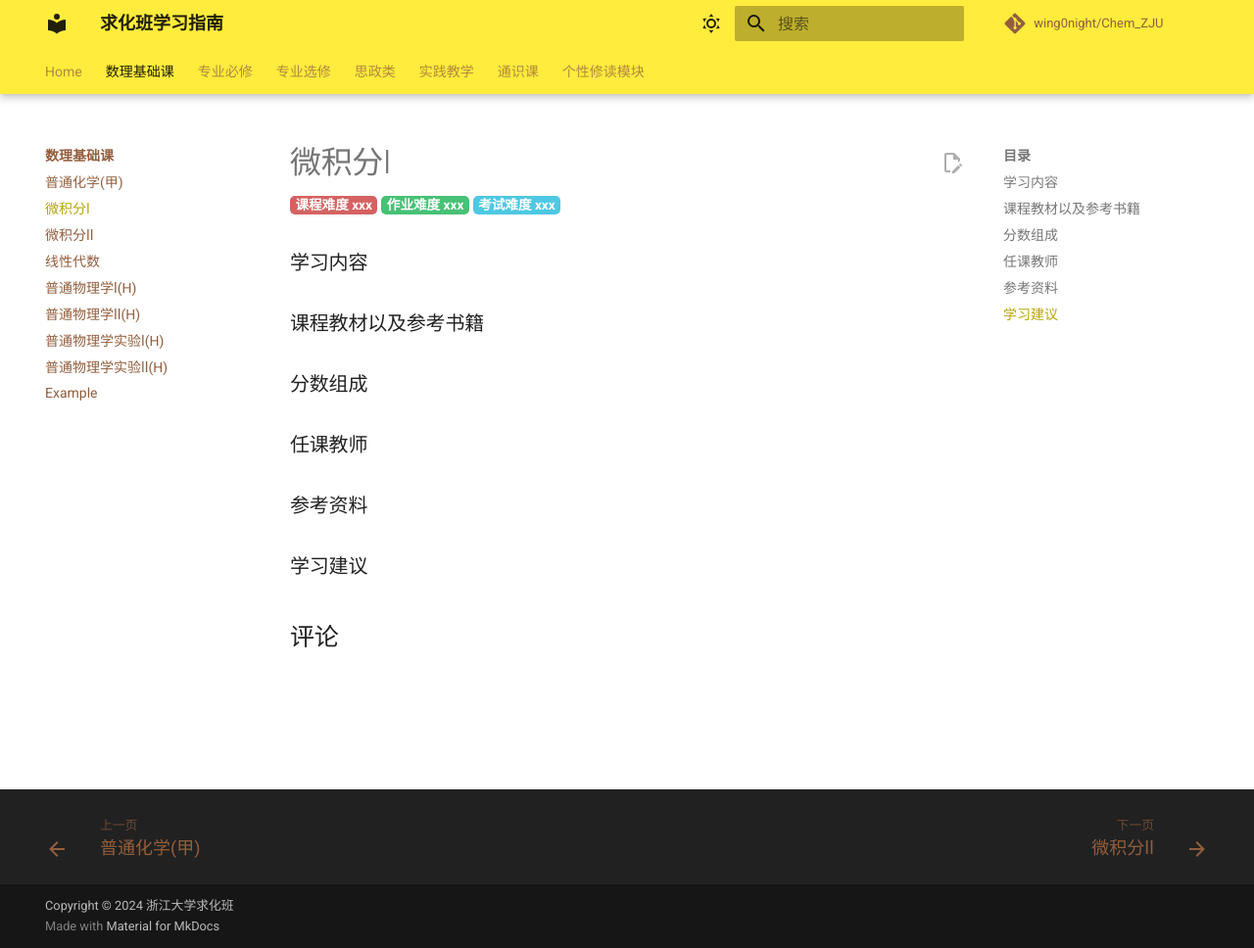
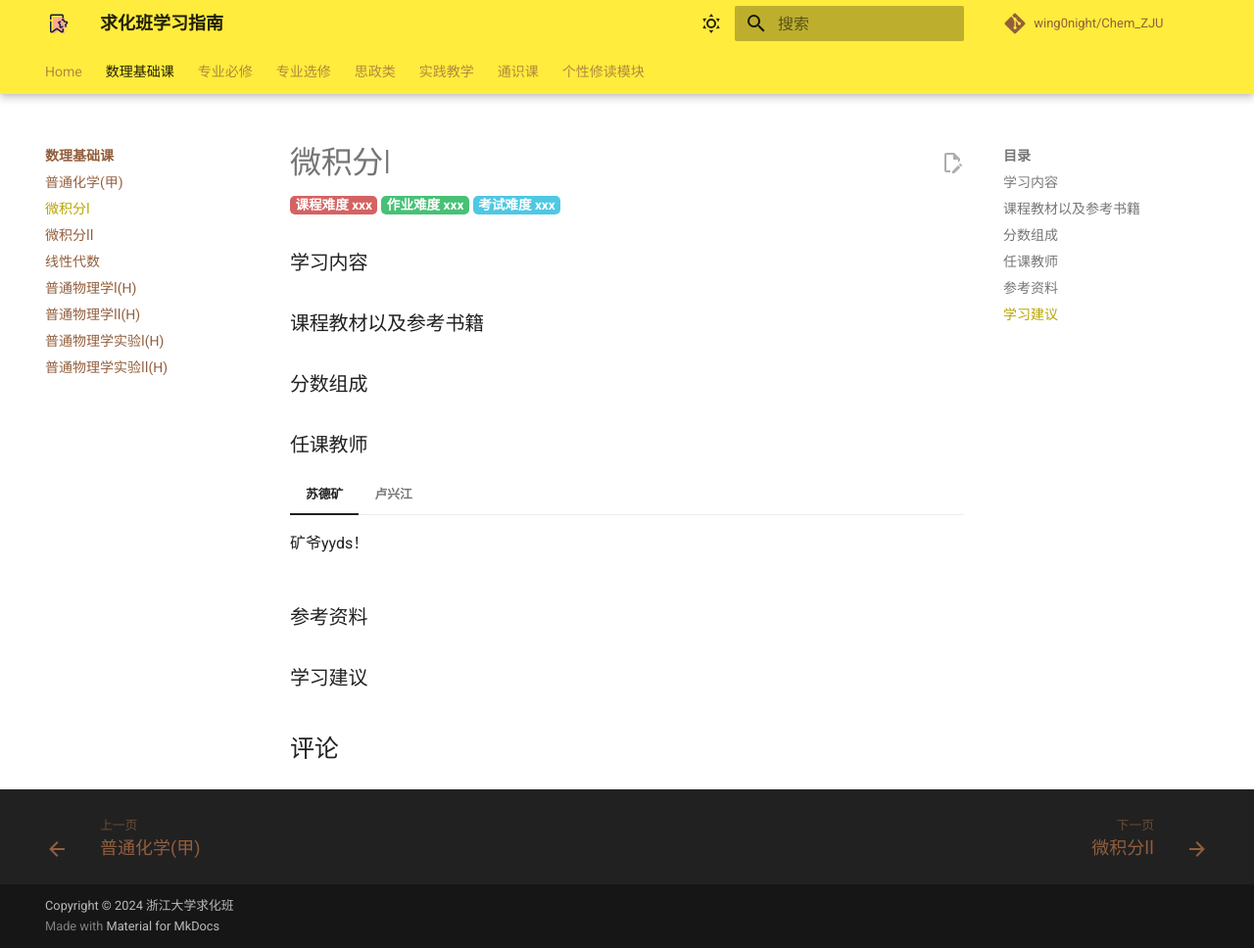
Before and after one commit to ChemZJU/Chem_ZJU, an MkDocs documentation site: the page built from docs/Basic/Calculus1(H).md, in a window 1280 px wide and 968 px high. Shown: the whole window at 98% size. Built offline with MkDocs 1.6.1 and Material for MkDocs 9.7.7, drawn with Linux system fonts in a browser that asks for light colours; comment, search, counter and statistics services are not loaded.

Commit message:
更改icon；以及加入block组件

```diff
--- a/docs/Basic/Calculus1(H).md
+++ b/docs/Basic/Calculus1(H).md
@@ -30,6 +30,15 @@ comments: true
 ### 任课教师
 
 
+/// tab | 苏德矿
+矿爷yyds！
+///
+
+/// tab | 卢兴江
+Tab 2 content
+///
+
+
 
 ### 参考资料
 
--- a/mkdocs.yml
+++ b/mkdocs.yml
@@ -19,7 +19,6 @@ nav:
     - 普通物理学Ⅱ(H): Basic/Physics2(H).md
     - 普通物理学实验Ⅰ(H): Basic/普通物理学实验1(H).md
     - 普通物理学实验Ⅱ(H): Basic/普通物理学实验2(H).md
-    - Example: Basic/Example.md
   - 专业必修:
     - 分析化学Ⅰ: CompulsoryMajorCourse/分析化学1.md
     - 分析化学Ⅱ: CompulsoryMajorCourse/分析化学2.md
@@ -120,6 +119,7 @@ theme:
   language: zh
   name: material
   custom_dir: overrides
+  logo: 'icons/Favorites.png'
   palette:
 
     # Toggle light mode
```
Also changed, not shown: docs/Basic/Physics1(H).md (+1 -0 lines), docs/icons/Favorites.png (added).
